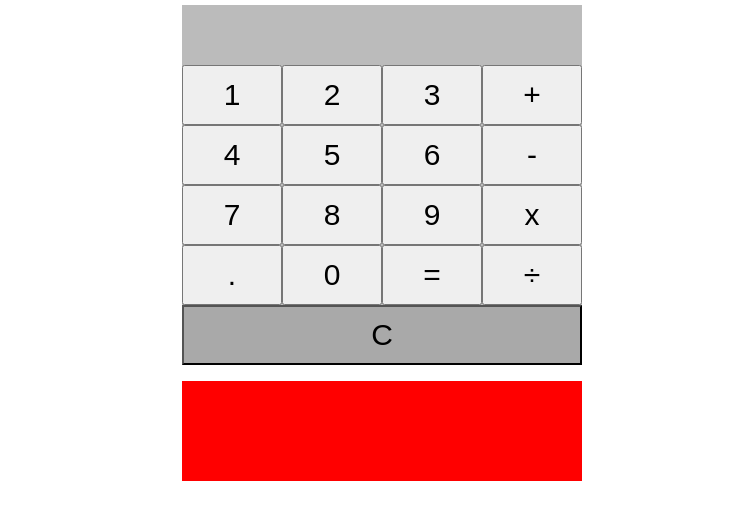
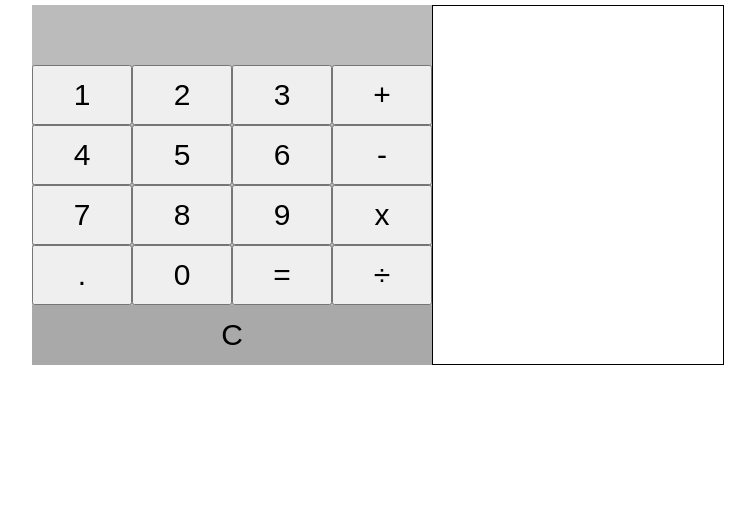
Before and after one commit to Klimchuk-prog/Calculator, a React (Create React App) app: page / in a window 1280 px wide. Shown: the top 520 px of the page, without its empty margins (258-1013 px from the left). Built offline with nearby package versions, Linux system fonts and the light colour scheme.

Commit message:
Final project

```diff
--- a/src/App.css
+++ b/src/App.css
@@ -1,7 +1,7 @@
 .result {
   height: 60px;
-  background-color: #bbb;
-  width: 100%;
+    background-color: #bbb;
+    width: 400px;
 }
 
 .result p {
@@ -9,9 +9,13 @@
   margin: 5px;
 
 }
+.result-button {
+  width:400px;
+}
 
 .calculator-body {
-  max-width: 400px;
+  display:flex;
+  max-width: 700px;
   margin: auto;
 }
 
@@ -21,16 +25,25 @@
 }
 
 button {
-  width: 25%;
-  height: 60px;
-  font-size: 30px;
+  width: 100px;
+    height: 60px;
+    font-size: 30px;
 }
 .clear {
   background-color: #A9A9A9;
-  width: 100%;
+  width: 400px;
+  border-width: 0;
 }
 .history {
-  width:100%;
-  height: 100px;
-  background-color: red;
+
+  width: 40%;
+    min-height: 100px;
+    margin-top: 5px;
+    overflow: scroll;
+    padding-left: 10px;
+    border: solid 1px black;
 }
+.history p{
+  font-size: 20px;
+  margin: 5px;
+}
--- a/src/App.js
+++ b/src/App.js
@@ -11,7 +11,8 @@ class App extends Component {
         this.state = {
             result: "" ,
             history: [],
-            mathSign:true
+            mathSign:false,
+            haveOperation: false
         };
     }
 
@@ -19,13 +20,14 @@ class App extends Component {
 
         if(button === "/" || button === "*" || button === "+" || button === "-"){
             this.setState({
-                result: "" ,
-                history: [],
-                mathSign:false
+                result: this.state.result + button,
+                mathSign:true,
+                haveOperation: true
+
         });
     }
 
-      if(button === "=" && this.state.mathSign === false){
+      else if(button === "=" && !this.state.mathSign && this.state.haveOperation){
 
           this.calculate()
       }
@@ -34,19 +36,24 @@ class App extends Component {
           this.reset()
       }
 
-      else {
+      else if (button !== "="){
+
           this.setState({
-              result: this.state.result + button
+              result: this.state.result + button,
+              mathSign:false
           })
       }
   };
+
 
     calculate = () => {
       try {
           this.setState({
               // eslint-disable-next-line
               result: (eval(this.state.result) || "" ) + "" ,
-
+              mathSign:false,
+            haveOperation: false,
+              // eslint-disable-next-line
               history:[...this.state.history ,this.state.result + "=" + eval(this.state.result)] //this.state.history.push(this.state.result)
                      })
       } catch (e) {
@@ -59,8 +66,10 @@ class App extends Component {
 
   reset = () => {
       this.setState({
-          result: ""
-      })
+          result: "",
+          mathSign:false,
+        haveOperation: false
+      });
   };
 
 
@@ -68,8 +77,10 @@ class App extends Component {
         return (
             <div>
                 <div className="calculator-body">
-                    <ResultComponent result={this.state.result}/>
-                    <KeyPadComponent onClick={this.onClick}/>
+                    <div className = "result-button">
+                        <ResultComponent result={this.state.result}/>
+                        <KeyPadComponent onClick={this.onClick}/>
+                    </div>
                     <HistorySpace history={this.state.history}/>
                 </div>
             </div>
--- a/src/components/HistorySpace.js
+++ b/src/components/HistorySpace.js
@@ -1,15 +1,3 @@
-// import React from 'react';
-
-// function HistorySpace (props){
-//   const {history} = this.props;
-//   return (
-//     <div className="history">
-//         <p>{history}</p>
-//     </div>
-// )
-// }
-
-
 import React, {Component} from 'react';
 
 class HistorySpace extends Component {
@@ -21,12 +9,11 @@ class HistorySpace extends Component {
 
         return (
             <div className="history">
-                <p>{arrayHistory}</p>
+                <div>{arrayHistory}</div>
             </div>
     )
         ;
     }
 }
 
-
 export default HistorySpace;
--- a/src/components/ResultComponent.js
+++ b/src/components/ResultComponent.js
@@ -13,5 +13,4 @@ class ResultComponent extends Component {
     }
 }
 
-
 export default ResultComponent;
```
